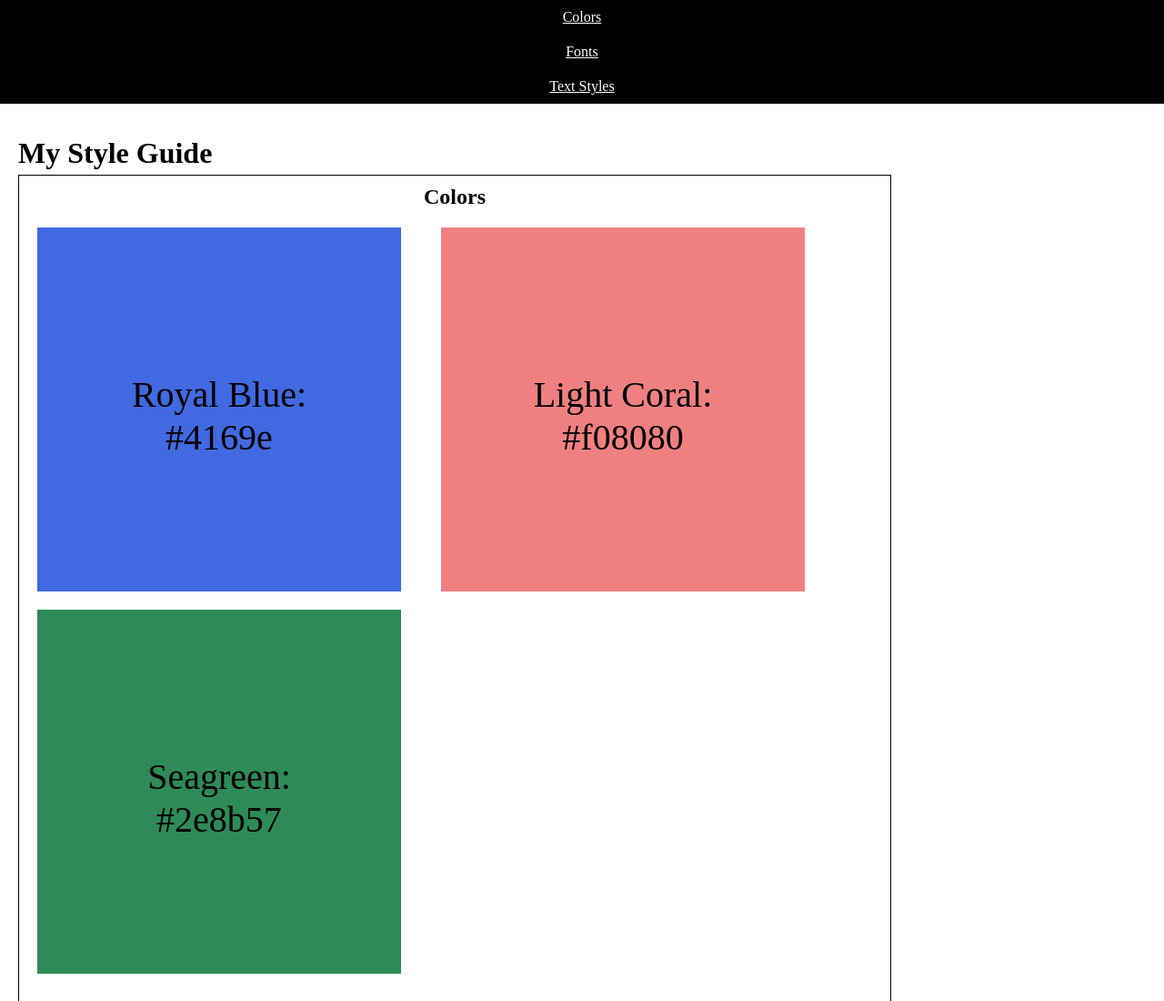
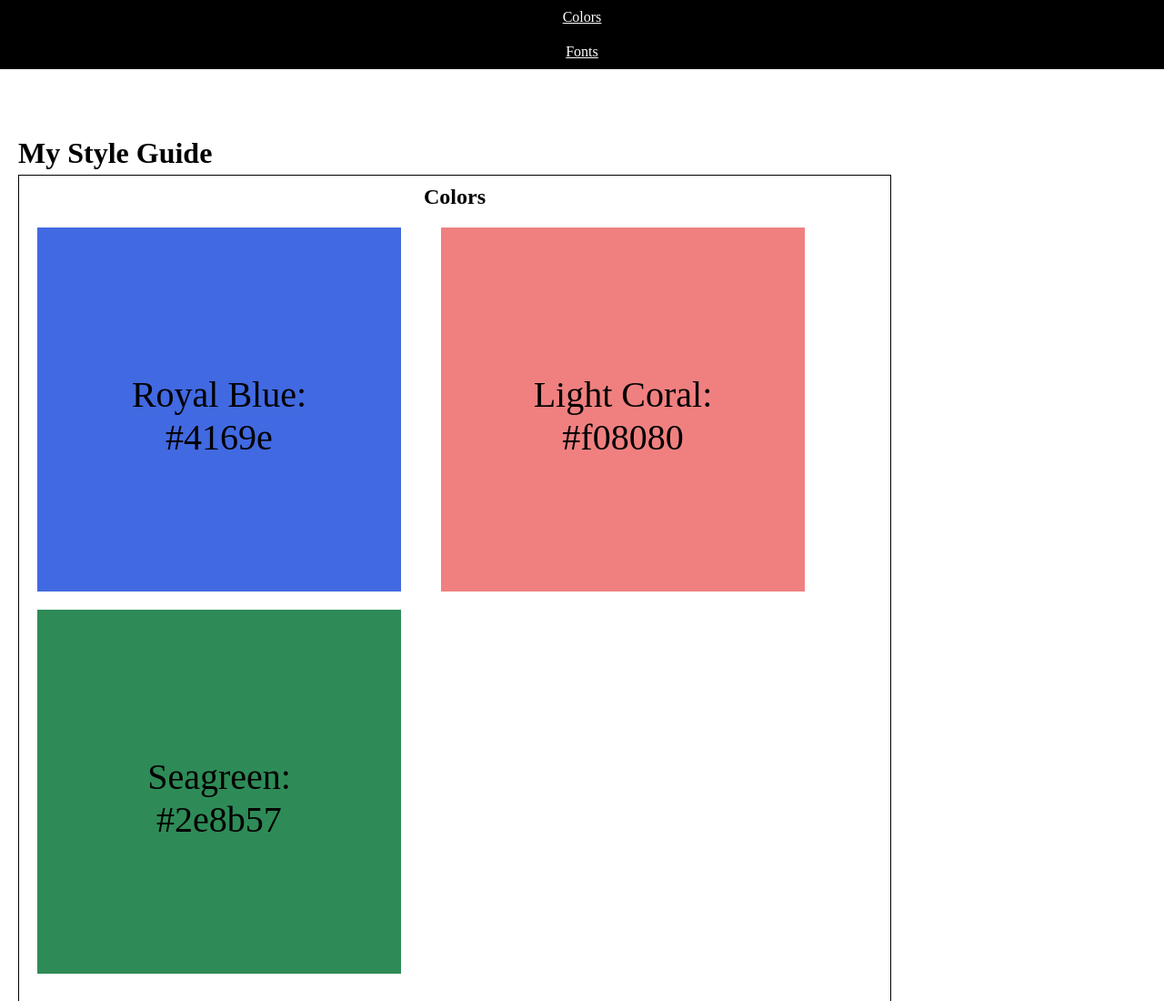
Before and after one commit to mfeld25/codeacademy, a plain HTML site: page projects/starting/index.html in a window 1280 px wide. Shown: the top 1100 px of the page at 91% size. Drawn offline with Linux system fonts and the light colour scheme; a web font is replaced by a local one.

Commit message:
small change

```diff
--- a/projects/starting/index.html
+++ b/projects/starting/index.html
@@ -10,7 +10,6 @@
                 <ul>
                     <li><a href="#colors">Colors</a></li>
                     <li><a href="#fonts">Fonts</a></li>
-                    <li><a href="#text-styles">Text Styles</a></li>
                 </ul>
             </nav>
             <h1>My Style Guide</h1>
```
